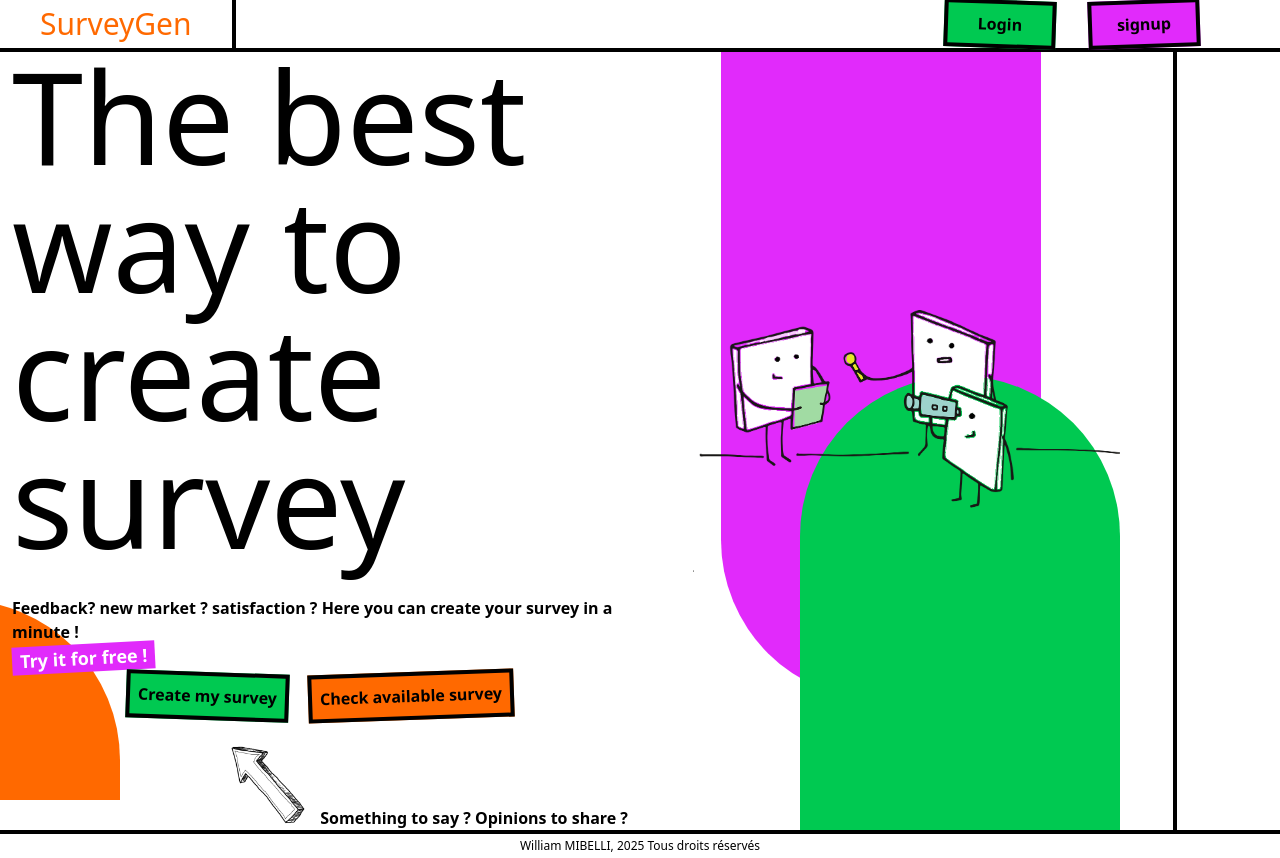
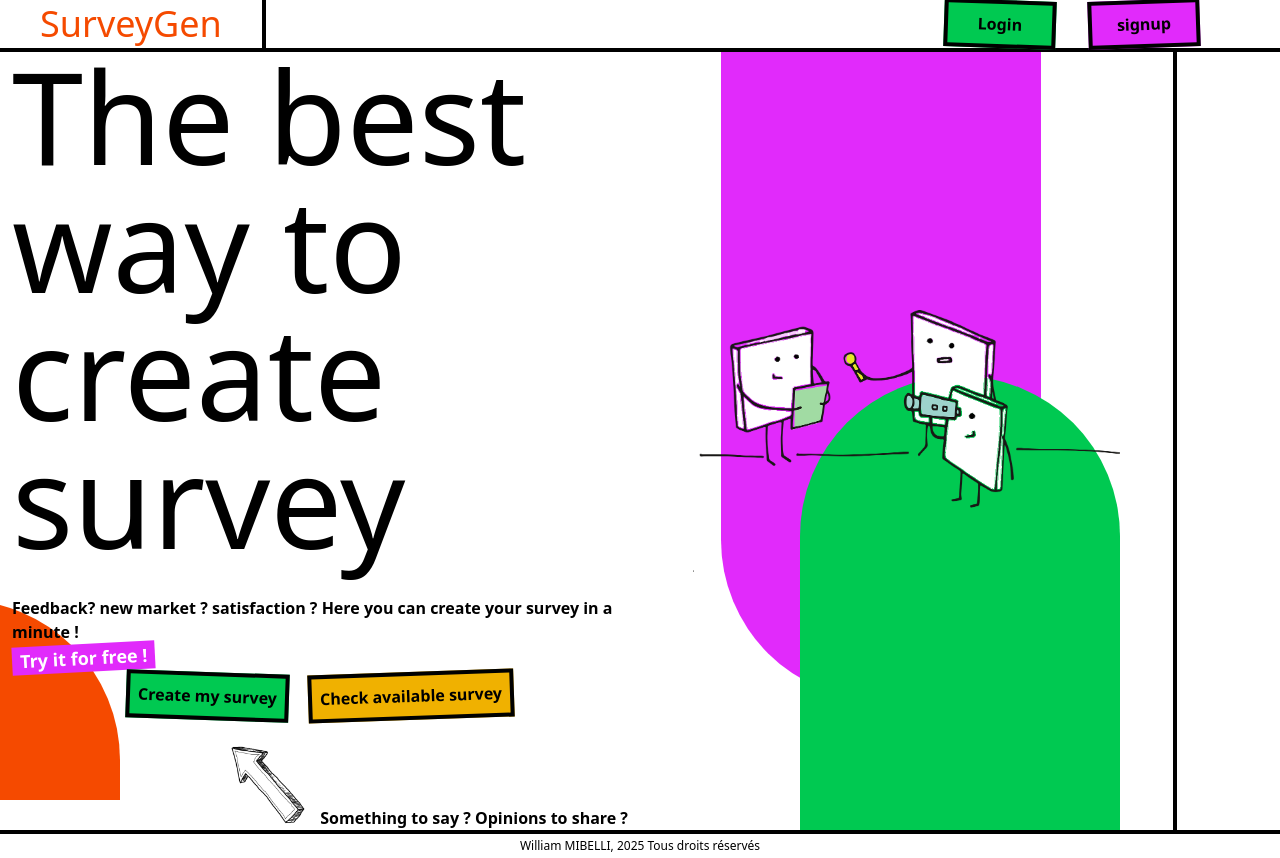
Before and after one commit to William-MIBELLI/survey-client, a React (Vite) app: page / in a window 1280 px wide. Built offline with nearby package versions, Linux system fonts and the light colour scheme.

Commit message:
some adjustement on home page

```diff
--- a/src/main.tsx
+++ b/src/main.tsx
@@ -4,12 +4,16 @@ import './index.css'
 import App from './App.tsx'
 import { BrowserRouter, Route, Routes } from 'react-router'
 import Home from './routes/Home.tsx'
+import Login from './routes/Login.tsx'
+import Signup from './routes/Signup.tsx'
 
 createRoot(document.getElementById('root')!).render(
   <StrictMode>
     <BrowserRouter>
       <Routes>
-        <Route index element={<Home/>} />
+        <Route index element={<Home />} />
+        <Route path='login' element={<Login/>} />
+        <Route path='signup' element={<Signup/>} />
       </Routes>
 
     </BrowserRouter>
--- a/src/routes/Home.tsx
+++ b/src/routes/Home.tsx
@@ -1,24 +1,29 @@
 import React from "react";
 import { Button } from "../components/ui/button";
+import { Link } from "react-router";
 
 const Home = () => {
   return (
     <div className="flex flex-col items-center justify-between h-dvh relative">
       <nav className=" border-b-4 border-black bg-white w-full h-[100px] px-6 flex justify-between items-center  z-30">
-        <div className="titleFont  text-3xl h-full text-orange-500 border-r-4 flex items-center justify-center border-black pr-6">
+        <div className="titleFont  text-4xl h-full text-orange-600 border-r-4 flex items-center justify-center border-black pr-6">
           <div className="mx-4">SurveyGen</div>
         </div>
         <div className="flex gap-8 mr-14">
+          <Link to={"login"}>
             <button className="border-4 bg-green-500 transition duration-100 rotate-2 hover:-rotate-2 hover:bg-green-400 border-black shadowP min-w-28  p-2 shadowButton cursor-pointer  font-semibold">
               Login
             </button>
+          </Link>
+          <Link to={"signup"}>
             <button className="border-4 border-black shadowP min-w-28 -rotate-2 transition duration-100 hover:rotate-2  p-2 shadowButton cursor-pointer bg-fuchsia-500 font-semibold">
               signup
             </button>
+          </Link>
         </div>
       </nav>
 
-      <div className="bg-orange-500 w-1/4 h-3/12 rounded-t-full absolute bottom-0 -left-50 z-0">
+      <div className="bg-orange-600 w-1/4 h-3/12 rounded-t-full absolute bottom-0 -left-50 z-0">
         {" "}
       </div>
       <div className="z-10 h-full  flex items-center justify-between border-black">
@@ -37,7 +42,7 @@ const Home = () => {
             <button className="border-4 border-black shadowP rotate-2  p-2 shadowButton cursor-pointer bg-green-500 font-semibold">
               Create my survey
             </button>
-            <button className="border-4 border-black shadowP -rotate-2 p-2  shadowButton cursor-pointer bg-orange-500 font-semibold">
+            <button className="border-4 border-black shadowP -rotate-2 p-2  shadowButton cursor-pointer bg-yellow-500 font-semibold">
               Check available survey
             </button>
           </div>
--- /dev/null
+++ b/src/routes/Login.tsx
@@ -0,0 +1,9 @@
+import React from 'react'
+
+const Login = () => {
+  return (
+    <div>Login</div>
+  )
+}
+
+export default Login
--- /dev/null
+++ b/src/routes/Signup.tsx
@@ -0,0 +1,9 @@
+import React from 'react'
+
+const Signup = () => {
+  return (
+    <div>Signup</div>
+  )
+}
+
+export default Signup
```
Lines whose indentation alone changed are shown as unchanged.
